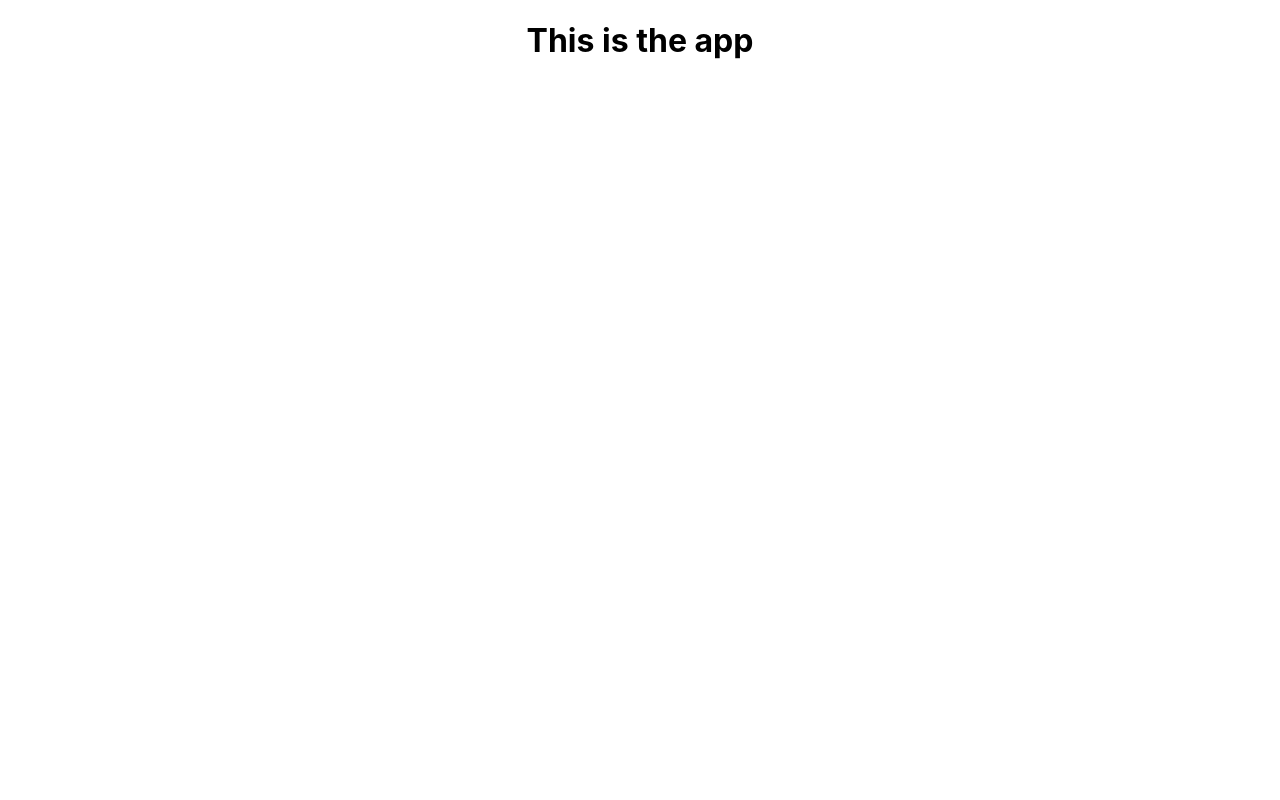
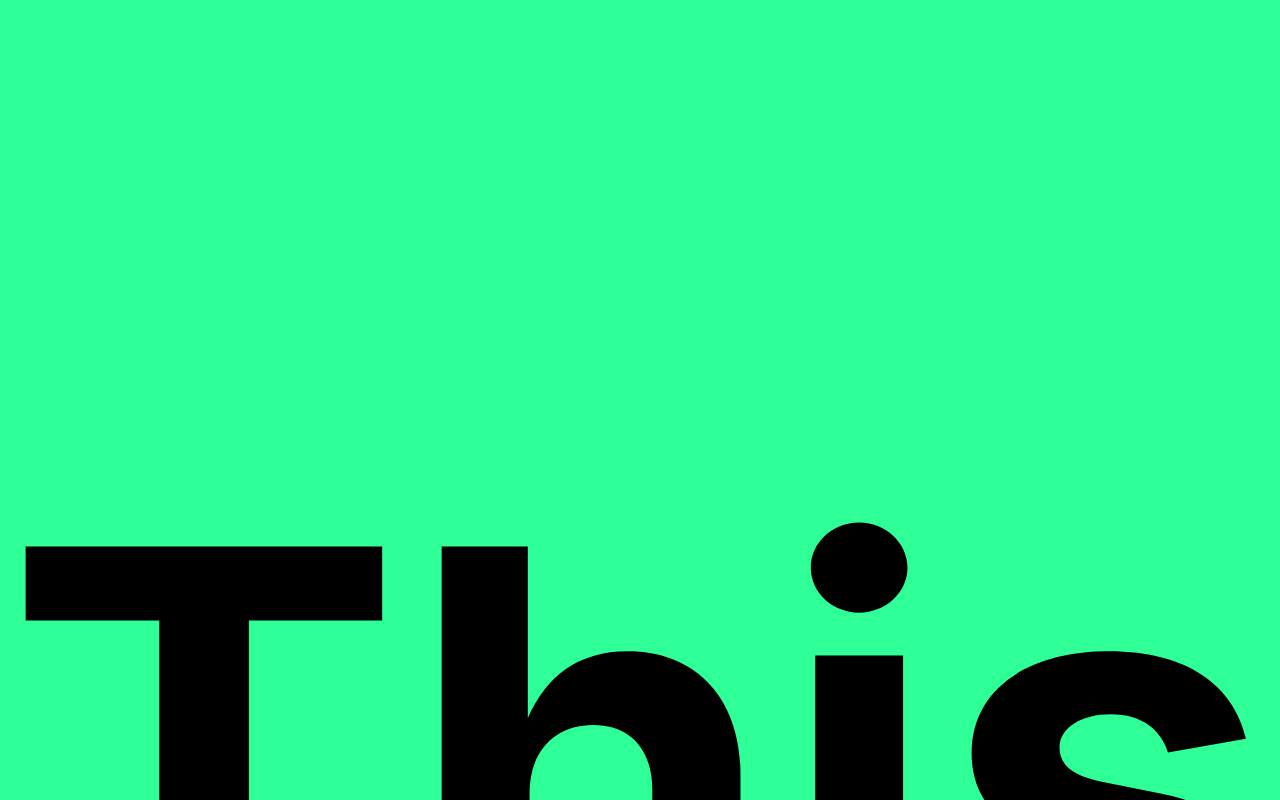
Before and after one commit to agilles1/practice-timer, a React (Create React App) app: page / in a window 1280 px wide. Shown: the top 800 px of the page. Built offline with nearby package versions, Linux system fonts and the light colour scheme.

Commit message:
Reformat

```diff
--- a/src/App.css
+++ b/src/App.css
@@ -36,3 +36,12 @@
     transform: rotate(360deg);
   }
 }
+
+body {
+  background-color: rgb(47, 255, 151);
+}
+
+.App {
+  text-align: center;
+  font-size: 300px;
+}
```
Also changed, not shown: 1 other file (tests, documents, lock files or other folders).
